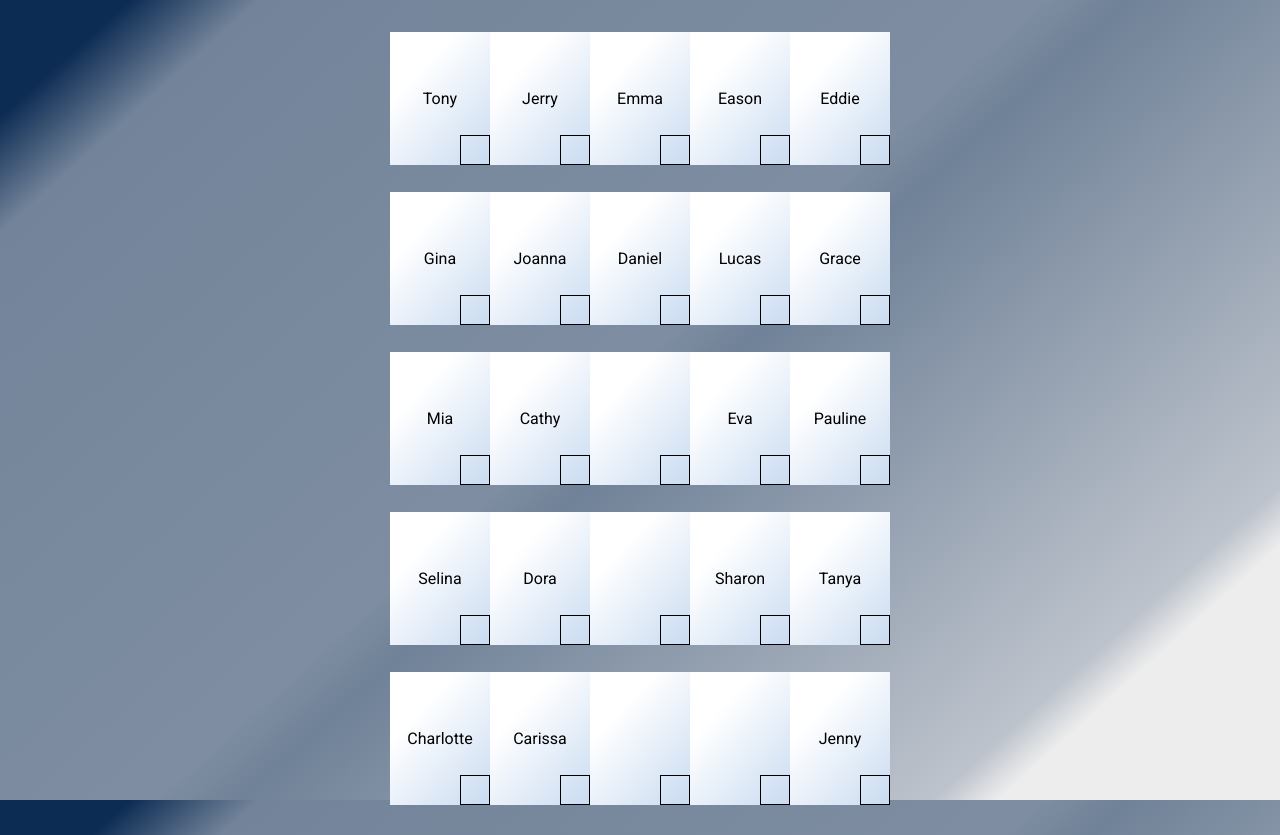
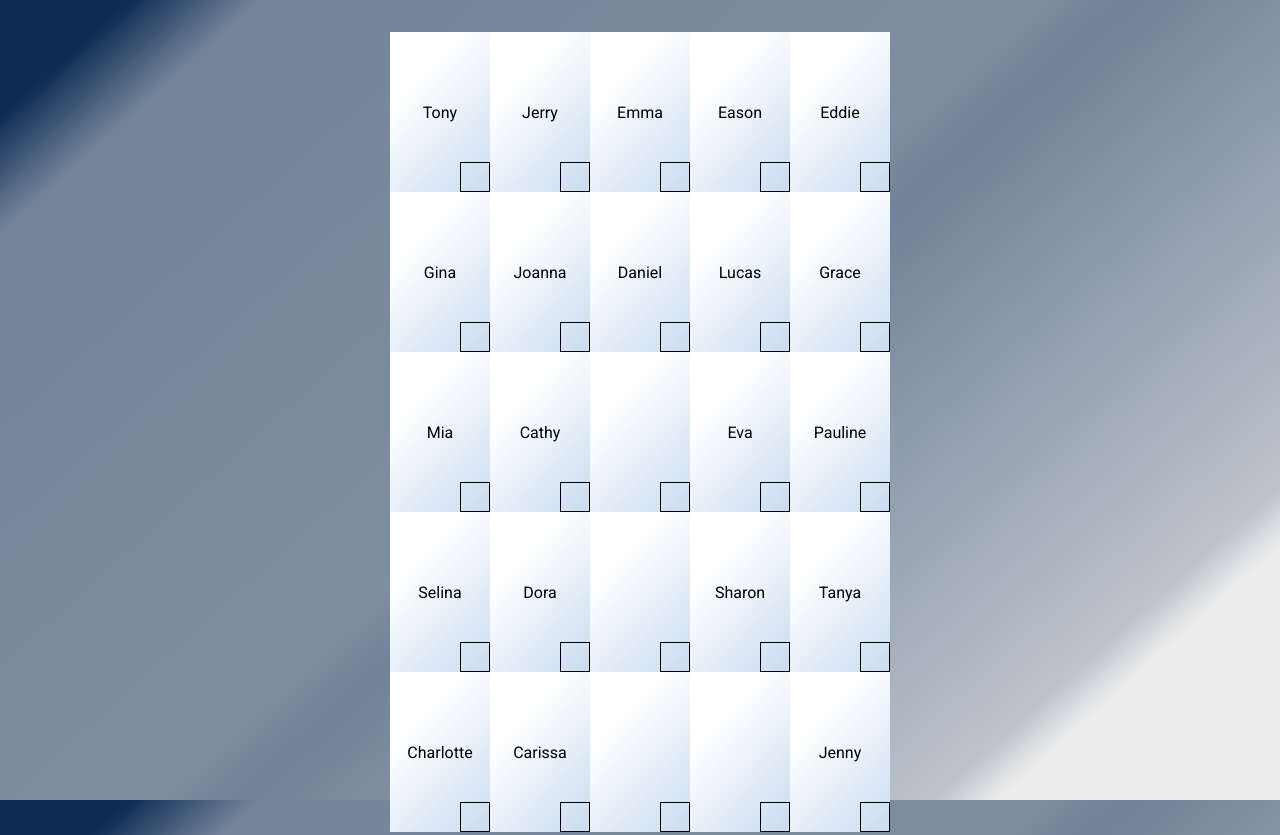
Before and after one commit to andreimaier/sunshine, a website: page index.html in a window 1280 px wide. Shown: the top 835 px of the page. Drawn offline with Linux system fonts and the light colour scheme.

Commit message:
Update index.css

```diff
--- a/index.css
+++ b/index.css
@@ -137,7 +137,7 @@ h1 {
     justify-content: center;
 }
 .item {
-   height: calc(100vh / 6);
+   height: calc(100vh / 5) ;
     width: 20%;
     position: relative;
     background: rgb(201,219,241);
```
